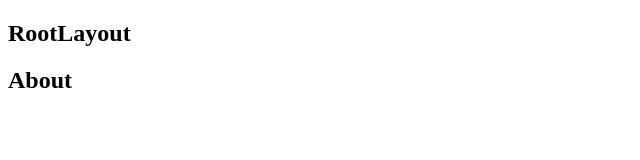
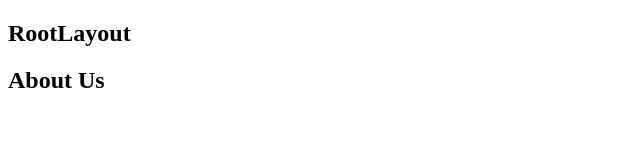
Before and after one commit to PavelZabalotny/react-2023-q1, a React (Vite) app: page /About in a window 1280 px wide. Shown: the top 160 px of the page, without its empty margins (0-640 px from the left). Built offline with nearby package versions, Linux system fonts and the light colour scheme.

Commit message:
refactor: about, notFound and rootLayout pages

```diff
--- a/src/pages/About.tsx
+++ b/src/pages/About.tsx
@@ -2,9 +2,11 @@ import React from "react";
 
 function About() {
   return (
-    <>
-      <h2>About</h2>
-    </>
+    <div className="about">
+      <div className="wrapper">
+        <h2>About Us</h2>
+      </div>
+    </div>
   );
 }
 
--- a/src/pages/NotFound.tsx
+++ b/src/pages/NotFound.tsx
@@ -1,7 +1,13 @@
 import React from "react";
 
 function NotFound() {
-  return <h2>Not found</h2>;
+  return (
+    <div className="not-found">
+      <div className="wrapper">
+        <h2>Not found</h2>
+      </div>
+    </div>
+  );
 }
 
 export { NotFound };
--- a/src/pages/RootLayout.tsx
+++ b/src/pages/RootLayout.tsx
@@ -3,11 +3,11 @@ import { Outlet } from "react-router-dom";
 
 function RootLayout() {
   return (
-    <div className="rootLayout">
+    <div className="root-layout">
       <div className="wrapper">
         <h2>RootLayout</h2>
-        <Outlet />
       </div>
+      <Outlet />
     </div>
   );
 }
```
